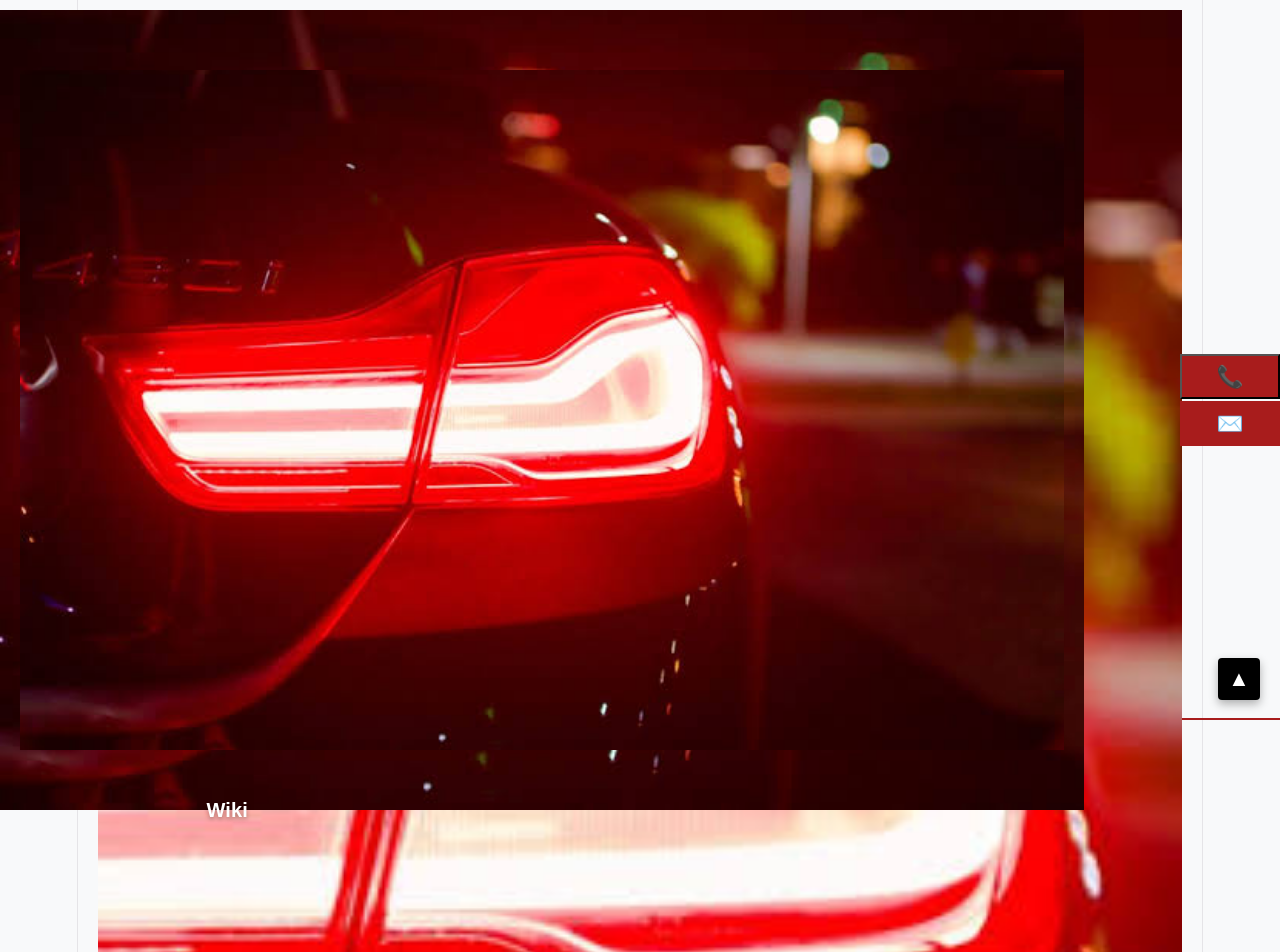
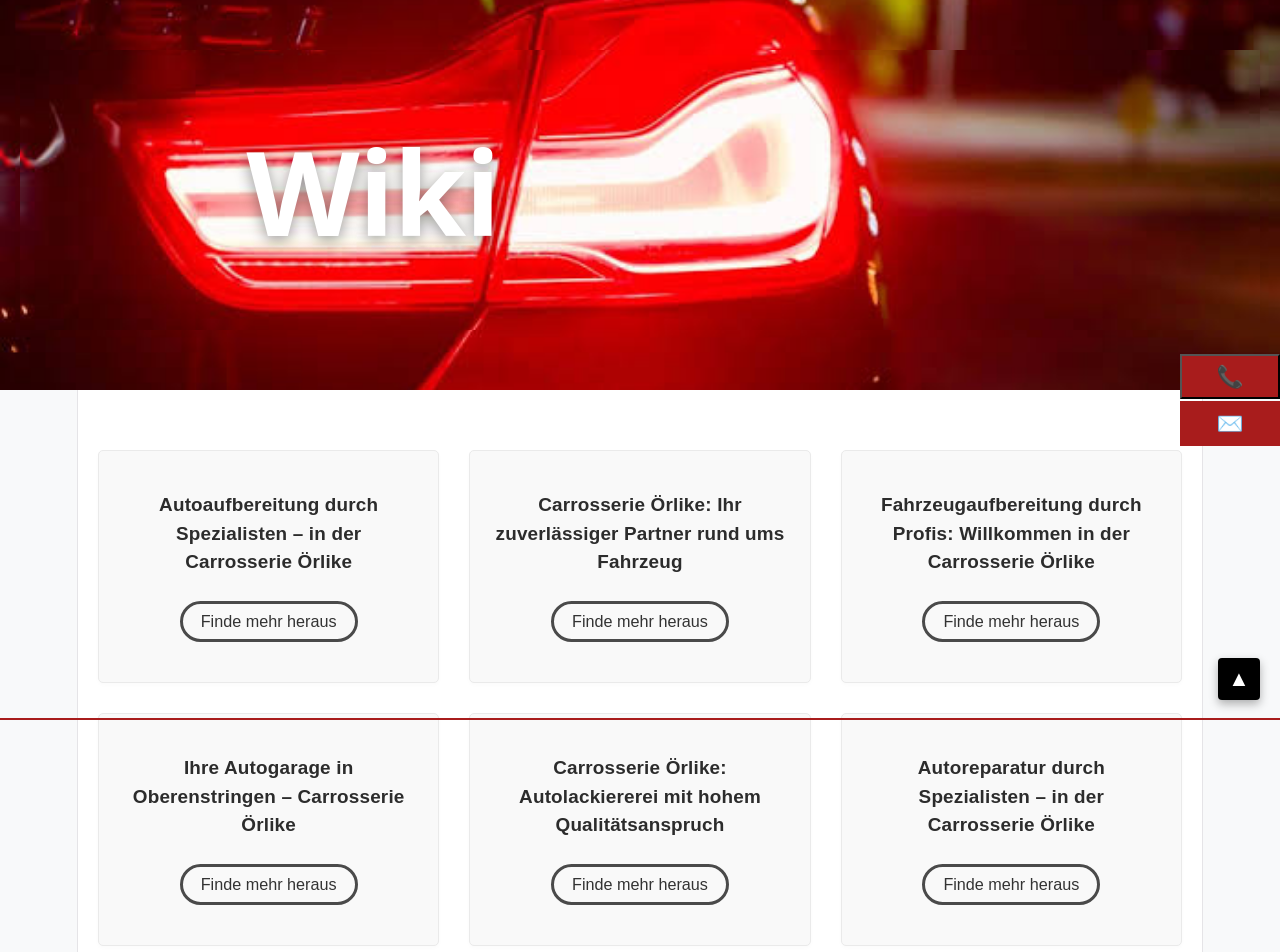
Before and after one commit to elias4864/Website-Carosserie-Oerlikon, a React (Vite) app: page /wiki in a window 1280 px wide. Shown: the part 80-1032 px from the top of the page. Built offline with nearby package versions, Linux system fonts and the light colour scheme.

Commit message:
Added Content on  Wiki.js Page  with Sections

```diff
--- a/src/assets/Styles/Wiki.css
+++ b/src/assets/Styles/Wiki.css
@@ -1,120 +1,101 @@
-
-
-
-
-.wiki .auto{
-    width: 100%;
-    height: auto;
-    display: block;
-}
-
-.wiki{
-    position: relative;
-    width: 100%;
-    min-height: 200vh;
-
-    /* Hintergrundbild-Einstellungen */
-    background-image: url('../Rot.jpg');
-    background-size: cover;
-    background-position: center;
-    background-repeat: no-repeat;
-    display: inline-block;
-
-    /* Perfekte Zentrierung (Horizontal & Vertikal) */
-    flex-direction: column;
-    justify-content: center;
-    align-items: center;
-    text-align: center;
-}
-
+/* Base Layout */
 .impressum-wrapper {
-    display: flex;
-    flex-direction: column; /* Oder row, je nach gewünschtem Design */
-    align-items: center;
-    gap: 20px;
-    padding: 20px;
     width: 100%;
     box-sizing: border-box;
-}
-
-.content-container {
+    font-family: sans-serif;
     display: flex;
     flex-direction: column;
     align-items: center;
-    text-align: center;
-    max-width: 600px; /* Begrenzt die Breite, damit der Text sauber umbricht */
-    width: 100%;
-}
-
-.info-text {
-    font-size: 1.1rem;
-    line-height: 1.5;
-    margin-bottom: 15px;
-    word-wrap: break-word; /* Verhindert, dass langer Text aus dem Bereich ragt */
-}
-
-.btn-carosserie {
-    padding: 10px 20px;
-    cursor: pointer;
 }
 
 
 
-/* Wrapper für die gesamte Seite */
-.impressum-wrapper {
-    width: 100%;
+.wiki .auto {
+    height: 100%;
+    object-fit: cover;
+    background-size: cover;       /* Skaliert das Bild auf die volle Fläche */
+    background-position: center;  /* Zentriert das Bild */
+    background-repeat: no-repeat;
+    width: 100vw;                 /* Nutzt die volle Bildschirmbreite */
+    position: relative;
+    left: 50%;
+    right: 50%;
+    margin-left: -50vw;
+    margin-right: -50vw;
+    min-height: 400px;
     box-sizing: border-box;
-    font-family: sans-serif;
+    display: block;
 }
 
-/* Oberer Bereich mit dem roten Auto und dem "Wiki"-Schriftzug */
 
+.wiki {
+    position: relative;
+    width: 100%;
+    height: 400px; /* Höhe des Banners */
+
+    /* Hintergrundbild */
+    background-size: cover;
+    background-position: center;
+    background-repeat: no-repeat;
+
+    display: flex;
+    align-items: center; /* Vertikale Ausrichtung */
+}
 
 .wiki-text {
     position: absolute;
-    top: 50%;
-    left: 10%;
-    transform: translateY(-50%);
-    color: white;
-    font-size: 4rem;
-    font-weight: bold;
-    text-shadow: 0 2px 4px rgba(0, 0, 0, 0.3);
+    left: 15%; /* Position horizontal genau auf dem Scheinwerfer */
+    color: #ffffff;
+    font-size: 6.5rem; /* Schriftgröße deutlich vergrößert */
+    font-weight: 800; /* Extra fett wie auf dem Bild */
+    margin: 0;
+    display: flex;
+    align-items: flex-start;
+    text-align: left;
+    line-height: 1;
+    letter-spacing: -1px;
+    text-shadow: 0 4px 15px rgba(0, 0, 0, 0.4); /* Sanfter Schatten für mehr Tiefe */
 }
 
-/* Grid-Container für die 3 Boxen */
+/* Grid Container – Erzwingt 3 Boxen nebeneinander */
 .grid.content-container {
     display: flex;
+    flex-direction: row; /* Nebeneinander */
+    flex-wrap: wrap;     /* Umbruch bei mehr als 3 Karten */
     justify-content: center;
-    gap: 30px; /* Abstand zwischen den Spalten */
-    padding: 50px 20px;
-    background-color: #ffffff; /* Falls der Hintergrund der Seite weiss sein soll */
-    flex-wrap: wrap;
+    gap: 30px;           /* Abstand zwischen den Boxen */
+    background-color: #ffffff;
+    width: 100%;
+    max-width: 1200px;
+    padding: 60px 20px;
     box-sizing: border-box;
+    margin: 0 auto;
 }
 
-/* Gemeinsames Design für alle drei Boxen (Spalten) */
-.first-column,
-.second-column,
-.third-column {
-    background-color: #f9f9f9; /* Dezenter weiss-grauer Hintergrund wie im Screenshot */
+/* Karten / Spalten Styling */
+.column {
+    background-color: #f9f9f9;
     border: 1px solid #eaeaea;
-    border-radius: 4px;
-    padding: 40px 30px;
-    width: 320px; /* Feste Breite pro Karte */
+    border-radius: 5px;
+    padding: 40px 25px;
+
+    /* Genau 3 Boxen pro Reihe (abzüglich Gap) */
+    width: calc(33.333% - 20px);
+    box-sizing: border-box;
+
     min-height: 220px;
     display: flex;
     flex-direction: column;
     justify-content: space-between;
     align-items: center;
     text-align: center;
+
     box-shadow: 0 2px 4px rgba(0, 0, 0, 0.02);
     transition: transform 0.2s ease, box-shadow 0.2s ease;
 }
 
-/* Schöner Hover-Effekt für die Karten */
-.first-column:hover,
-.second-column:hover,
-.third-column:hover {
+/* Hover-Effekt */
+.column:hover {
     transform: translateY(-3px);
     box-shadow: 0 4px 12px rgba(0, 0, 0, 0.08);
 }
@@ -126,19 +107,20 @@
     font-weight: 600;
     line-height: 1.5;
     margin-bottom: 25px;
+    word-wrap: break-word;
 }
 
-/* Button-Styling passend zum Screenshot */
+/* Button-Styling */
 .btn-carosserie {
     background-color: transparent;
-    border: 1.5px solid #4a4a4a;
+    border: 3px solid #4a4a4a;
     color: #333333;
-    padding: 10px 20px;
     font-size: 0.9rem;
     font-weight: 500;
-    border-radius: 4px;
     cursor: pointer;
     transition: all 0.2s ease-in-out;
+    border-radius: 30px;
+    padding: 8px 18px;
 }
 
 .btn-carosserie:hover {
--- a/src/assets/pages/Wiki.jsx
+++ b/src/assets/pages/Wiki.jsx
@@ -13,12 +13,12 @@
         <div className="impressum-wrapper" style={{ width: '100%' }}>
             <div className="wiki">
                 <img src={Rot} alt="Rotes Auto" className="auto" />
-                <p className="wiki-text">Wiki</p>
+                <h1 className="wiki-text">Wiki</h1>
             </div>
 
             <div className="grid content-container" style={{ width: '100%', maxWidth: '100%' }}>
                 {/* Erste Box */}
-                <div className="first-column">
+                <div className="column">
                     <span className="info-text">Autoaufbereitung durch Spezialisten – in der Carrosserie Örlike</span>
                     <button className="btn-carosserie" onClick={() => window.location.href = "https://oerlike.ch/autoaufbereitung-durch-spezialisten/"}>
                         Finde mehr heraus
@@ -26,7 +26,7 @@
                 </div>
 
                 {/* Zweite Box */}
-                <div className="second-column">
+                <div className="column">
                     <span className="info-text">Carrosserie Örlike: Ihr zuverlässiger Partner rund ums Fahrzeug</span>
                     <button className="btn-carosserie" onClick={() => window.location.href = "https://oerlike.ch/ihr-zuverlaessiger-partner-rund-ums-fahrzeug/"}>
                         Finde mehr heraus
@@ -34,12 +34,86 @@
                 </div>
 
                 {/* Dritte Box */}
-                <div className="third-column">
+                <div className="column">
                     <span className="info-text">Fahrzeugaufbereitung durch Profis: Willkommen in der Carrosserie Örlike</span>
                     <button className="btn-carosserie" onClick={() => window.location.href = "https://oerlike.ch/fahrzeugaufbereitung-durch-profis/"}>
                         Finde mehr heraus
                     </button>
                 </div>
+
+
+                <div className="column">
+                    <span className="info-text">Ihre Autogarage in Oberenstringen – Carrosserie Örlike</span>
+                    <button className="btn-carosserie" onClick={() => window.location.href = "https://oerlike.ch/ihre-autogarage-in-oberenstringen/"}>
+                        Finde mehr heraus
+                    </button>
+                </div>
+
+
+
+                <div className="column">
+                    <span className="info-text">Carrosserie Örlike: Autolackiererei mit hohem Qualitätsanspruch</span>
+                    <button className="btn-carosserie" onClick={() => window.location.href = "https://oerlike.ch/autolackiererei-mit-hohem-qualitaetsanspruch/"}>
+                        Finde mehr heraus
+                    </button>
+                </div>
+
+
+                <div className="column">
+                    <span className="info-text">Autoreparatur durch Spezialisten – in der Carrosserie Örlike</span>
+                    <button className="btn-carosserie" onClick={() => window.location.href = "https://oerlike.ch/autoreparatur-durch-spezialisten/"}>
+                        Finde mehr heraus
+                    </button>
+                </div>
+
+
+
+
+
+
+
+
+
+
+                <div className="column">
+                    <span className="info-text">Ihre Lackiererei in Zürich: Carrosserie Örlike</span>
+                    <button className="btn-carosserie" onClick={() => window.location.href = "https://oerlike.ch/ihre-lackiererei-in-zuerich/"}>
+                        Finde mehr heraus
+                    </button>
+                </div>
+
+
+                <div className="column">
+                    <span className="info-text">Die Spenglerei in Ihrer Nähe: Carrosserie Örlike</span>
+                    <button className="btn-carosserie" onClick={() => window.location.href = "https://oerlike.ch/die-spenglerei-in-ihrer-naehe/"}>
+                        Finde mehr heraus
+                    </button>
+                </div>
+
+
+
+                <div className="column">
+                    <span className="info-text">Ihr Spritzwerk in Oberengstringen: Carrosserie Örlike</span>
+                    <button className="btn-carosserie" onClick={() => window.location.href = "https://oerlike.ch/ihr-spritzwerk-in-oberengstringen/"}>
+                        Finde mehr heraus
+                    </button>
+                </div>
+
+
+                <div className="column">
+                    <span className="info-text">Scheibenersatz vom Fachspezialisten: Willkommen in der Carrosserie Örlike</span>
+                    <button className="btn-carosserie" onClick={() => window.location.href = "https://oerlike.ch/scheibenersatz-vom-fachspezialisten/"}>
+                        Finde mehr heraus
+                    </button>
+                </div>
+
+
+
+
+
+
+
+
             </div>
         </div>
     );
```
